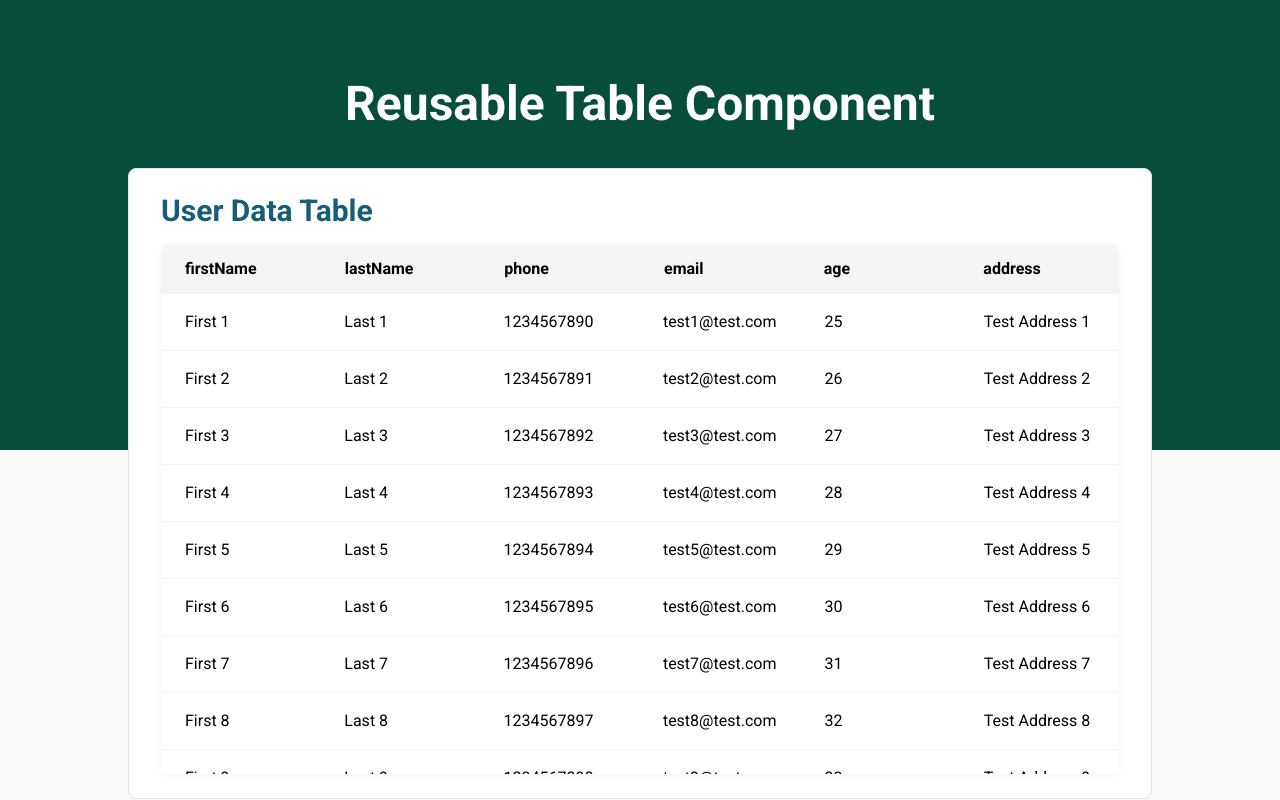
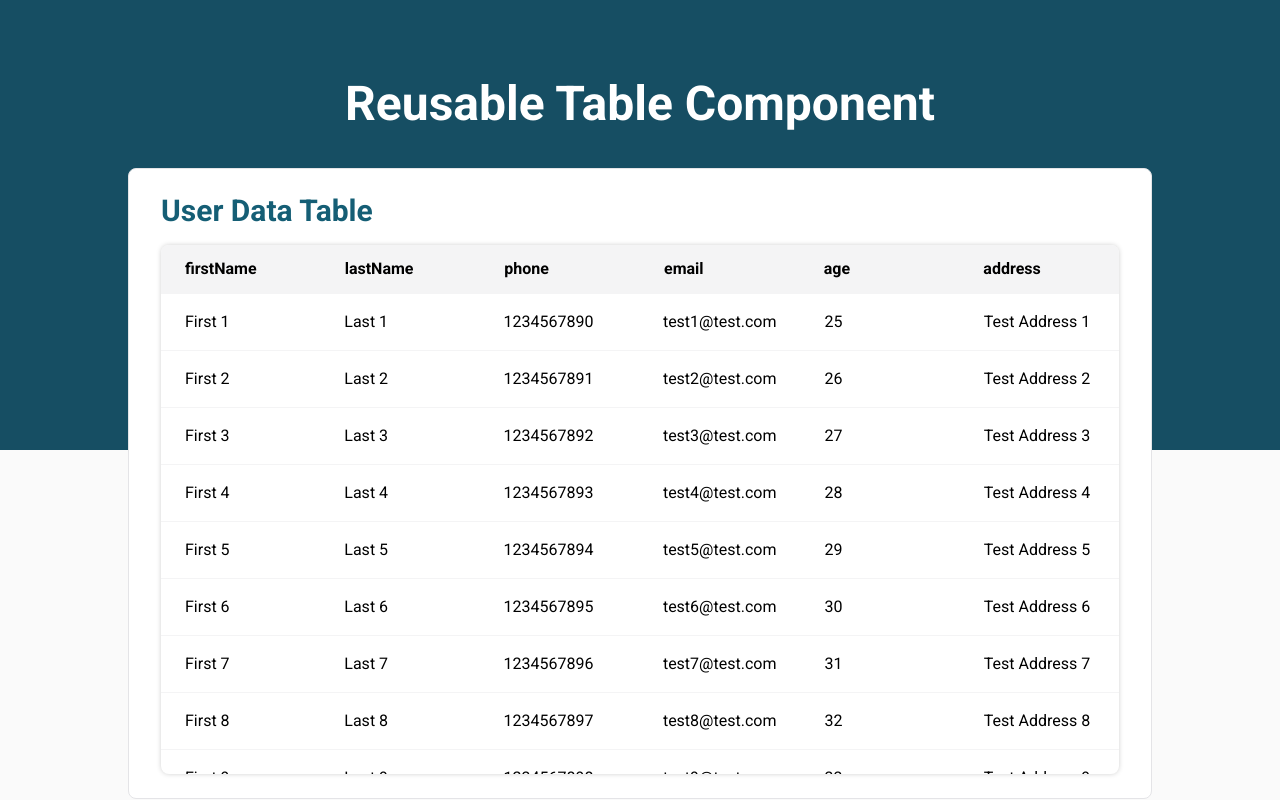
Before and after one commit to UnaizaZafar/Dynamic-React-Table-A-Feature-Rich-Reusable-Component, a Next.js app: page / in a window 1280 px wide. Shown: the top 800 px of the page. Built offline with nearby package versions, Linux system fonts and the light colour scheme.

Commit message:
style: Bg color Updated + Shadow updated on table card

```diff
--- a/app/page.js
+++ b/app/page.js
@@ -186,7 +186,7 @@ const dummyProductData = [
 export default function Home() {
   return (
     <>
-      <div className="bg-emerald-900 max-h-[calc(100vh-350px)] h-full  py-10">
+      <div className="bg-cyan-900 max-h-[calc(100vh-350px)] h-full  py-10">
         <h1 className="text-5xl text-white font-bold py-10 text-center ">
           Reusable Table Component
         </h1>
--- a/tailwind.config.mjs
+++ b/tailwind.config.mjs
@@ -12,11 +12,8 @@ export default {
         foreground: "var(--foreground)",
         brown: "#a17d61",
       },
-      backgroundImage: {
-        cardBg: 'url("/images/black-and-green.jpg")',
-      },
       boxShadow: {
-        "custom-shadow": "0px 2px 8px #f4f4f5",
+        "custom-shadow": "0px 0px 5px #D0D0D0",
       },
       maxWidth: {
         "4/5": "80%",
```
